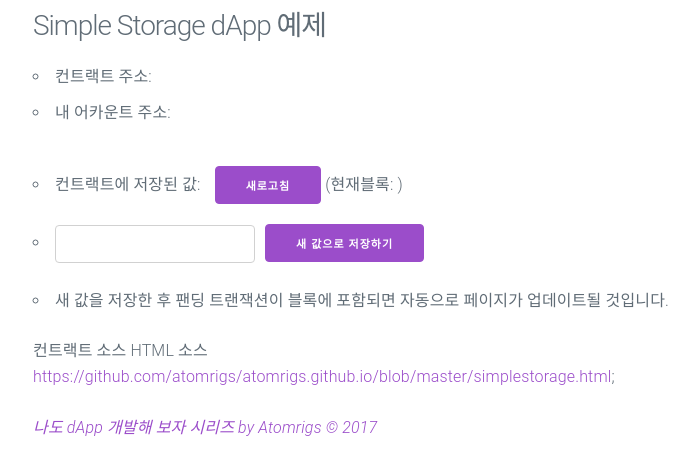
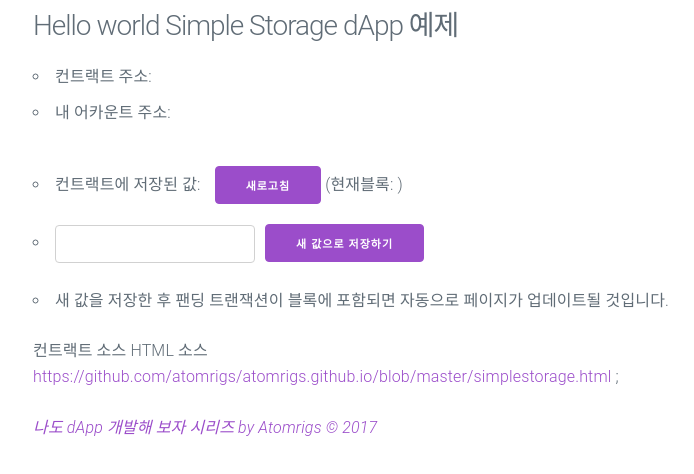
Before and after one commit to ratana11/ratana11.github.io, a plain HTML site: page simplestorage.html in a window 1280 px wide. Shown: the whole page, without its empty margins (17-711 px from the left). Drawn offline with nearby package versions, Linux system fonts and the light colour scheme; a script that the page names is missing.

Commit message:
20171226 1447

```diff
--- a/simplestorage.html
+++ b/simplestorage.html
@@ -12,7 +12,7 @@
   </style>
 </head>
 <body>
-<h3>Simple Storage dApp 예제</h3>
+<h3>Hello world Simple Storage dApp 예제</h3>
 <ul>
   <li>컨트랙트 주소: <span id="contractAddr"></span></li>
   <li>내 어카운트 주소: <span id="accountAddr"></span></li>
@@ -27,7 +27,7 @@
 <script src="https://gist.github.com/atomrigs/7c633570496b79623bed5d1286f93f3a.js"></script>
 
 HTML 소스<br>
-<a href="https://github.com/atomrigs/atomrigs.github.io/blob/master/simplestorage.html">https://github.com/atomrigs/atomrigs.github.io/blob/master/simplestorage.html</a>;
+<a href="https://github.com/atomrigs/atomrigs.github.io/blob/master/simplestorage.html">https://github.com/atomrigs/atomrigs.github.io/blob/master/simplestorage.html </a>;
 <br><br>
 <p>
 <a href="http://www.chaintalk.io/archive/lecture?sca=%EB%82%98%EB%8F%84+dApp+%EA%B0%9C%EB%B0%9C"><i>나도 dApp 개발해 보자 시리즈 by Atomrigs © 2017</i></a>
```
